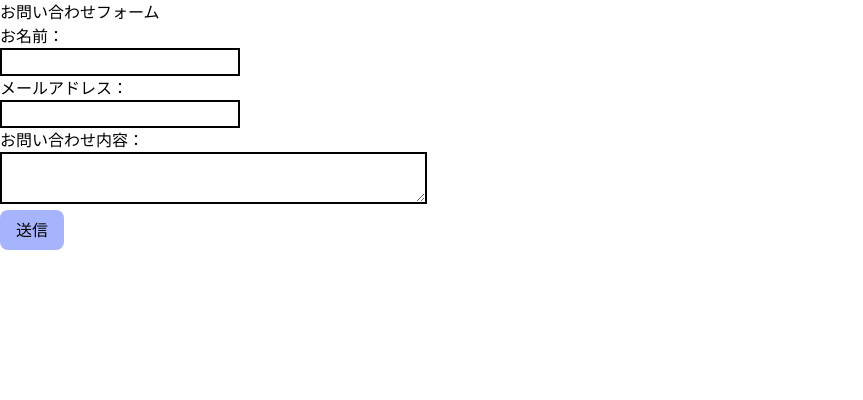
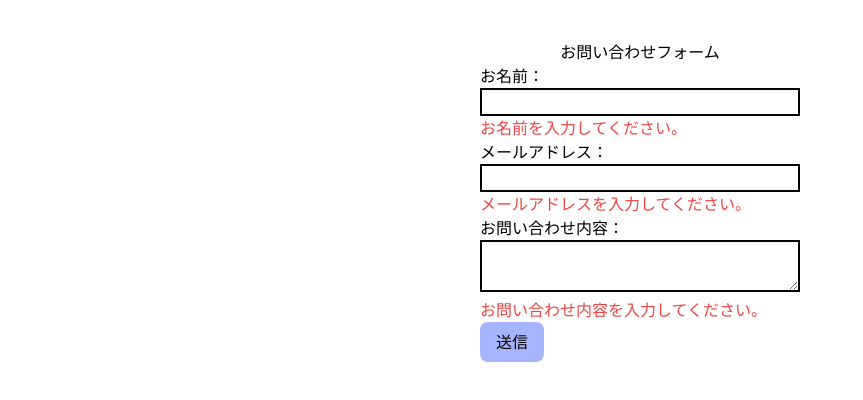
Before and after one commit to sudo-yoko/portfolio-nextjs, a Next.js app: page /demo/contact in a window 1280 px wide. Shown: the top 400 px of the page, without its empty margins (0-863 px from the left). Built offline with nearby package versions, Linux system fonts and the light colour scheme.

Commit message:
202505021310

```diff
--- a/app/demo/contact/main.tsx
+++ b/app/demo/contact/main.tsx
@@ -1,41 +1,75 @@
 'use client';
 
 import React, { useState } from 'react';
+import { info } from '@/modules/loggers/remote-logger';
+import { required } from '@/modules/validator/validate-functions';
+
+// フォームデータ
+interface FormData {
+  name: string;
+  email: string;
+  body: string;
+}
 
 export default function Main() {
-  const [name, setName] = useState('');
-  const [email, setEmail] = useState('');
-  const [body, setBody] = useState('');
   const [status, setStatus] = useState<'idle' | 'sending' | 'sent'>('idle');
 
-  function handleSubmit(e: React.FormEvent) {
-    e.preventDefault();
-    setStatus('sent');
+  function send(formData: FormData) {
+    info(
+      `name=${formData.name}, email=${formData.email}, body=${formData.body}`,
+    );
+
+    setStatus('sending');
   }
 
   return (
     <>
+      <div className="flex h-screen w-screen flex-col items-center py-10">
         {status === 'idle' && <Form />}
+        {status === 'sending' && <Sending />}
         {status === 'sent' && <Completion />}
+      </div>
     </>
   );
 
   function Form() {
+    const [name, setName] = useState('');
+    const [email, setEmail] = useState('');
+    const [body, setBody] = useState('');
+
+    function handleSubmit(e: React.FormEvent, formData: FormData) {
+      e.preventDefault();
+      if (validateForm(formData)) {
+        send(formData);
+      }
+      return;
+    }
+
+    function validateForm(formData: FormData): boolean {
+      const errors = required.validate('name', formData.name);
+      if (errors) return true;
+      return false;
+    }
+
     return (
       <>
         <div>
           <div>お問い合わせフォーム</div>
         </div>
-        <form method="post" onSubmit={handleSubmit}>
+        <div>
+          <form onSubmit={(e) => handleSubmit(e, { name, email, body })}>
             <div>
               <div>お名前：</div>
               <div>
                 <input
                   type="text"
-                //value={name}
-                //onChange={(e) => setName(e.target.value)}
-                className="w-60 border-2 border-black"
+                  value={name}
+                  onChange={(e) => setName(e.target.value)}
+                  className="w-80 border-2 border-black"
                 />
+              </div>
+              <div>
+                <p className="text-red-500">お名前を入力してください。</p>
               </div>
             </div>
             <div>
@@ -43,20 +77,30 @@ export default function Main() {
               <div>
                 <input
                   type="text"
-                //value={email}
-                //onChange={(e) => setEmail(e.target.value)}
-                className="w-60 border-2 border-black"
+                  value={email}
+                  onChange={(e) => setEmail(e.target.value)}
+                  className="w-80 border-2 border-black"
                 />
+              </div>
+              <div>
+                <p className="text-red-500">
+                  メールアドレスを入力してください。
+                </p>
               </div>
             </div>
             <div>
               <div>お問い合わせ内容：</div>
               <div>
                 <textarea
-                //value={body}
-                //onChange={(e) => setBody(e.target.value)}
-                className="w-1/3 border-2 border-black"
+                  value={body}
+                  onChange={(e) => setBody(e.target.value)}
+                  className="w-80 border-2 border-black"
                 />
+              </div>
+              <div>
+                <p className="text-red-500">
+                  お問い合わせ内容を入力してください。
+                </p>
               </div>
             </div>
             <div>
@@ -68,7 +112,21 @@ export default function Main() {
               </button>
             </div>
           </form>
+        </div>
       </>
+    );
+  }
+
+  function Sending() {
+    return (
+      <div>
+        <div className="inset-0 z-50 flex flex-col items-center justify-center bg-white/50">
+          <div className="size-16 animate-spin rounded-full border-t-4 border-solid border-t-gray-300"></div>
+          <p className="mt-4 animate-pulse text-lg text-gray-700">
+            送信中です。しばらくお待ちください・・・
+          </p>
+        </div>
+      </div>
     );
   }
 
--- a/modules/loggers/logger-winston.ts
+++ b/modules/loggers/logger-winston.ts
@@ -9,7 +9,7 @@ import DailyRotateFile from 'winston-daily-rotate-file';
 const appName = 'portfolio-application';
 
 // ログ出力先フォルダ
-const logDir = path.join('log');
+const logDir = path.join('_log');
 
 // ログファイル名
 const logName = 'app-%DATE%.log';
--- /dev/null
+++ b/modules/validator/validate-functions.ts
@@ -0,0 +1,10 @@
+import { Validator } from '@/modules/validator/validator-interface';
+
+/**
+ * 必須チェック
+ */
+export const required: Validator = {
+  validate: (name, value) => {
+    return [];
+  },
+};
--- /dev/null
+++ b/modules/validator/validator-interface.ts
@@ -0,0 +1,4 @@
+export type Errors = string[];
+export interface Validator {
+  validate(name: string, value: unknown): Errors;
+}
```
Also changed, not shown: 1 other file (tests, documents, lock files or other folders). Lines whose indentation alone changed are shown as unchanged.
